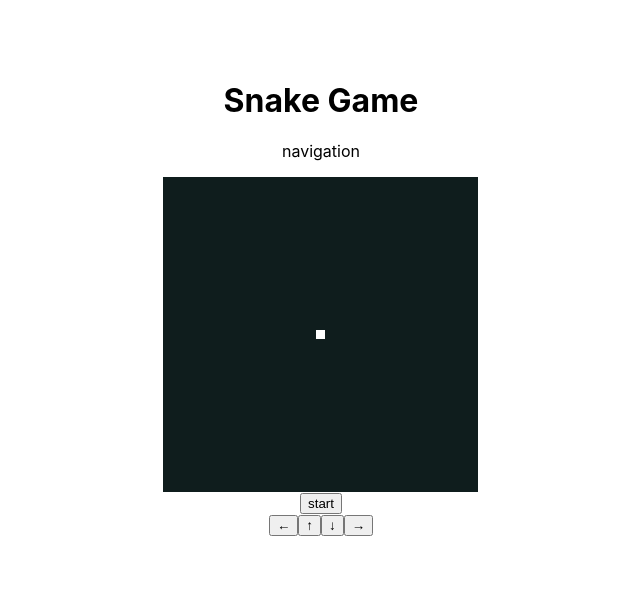
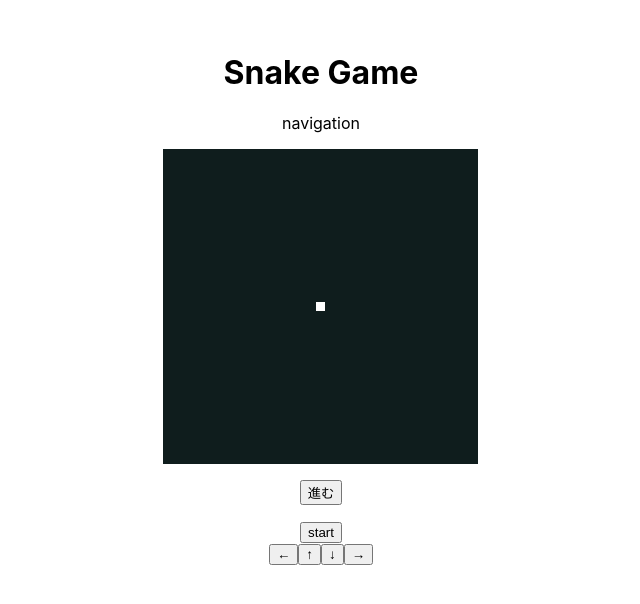
Before and after one commit to yumauma20/reacthooks-snake-game, a React (Create React App) app: page / in a window 1280 px wide. Shown: the part 102-706 px from the top of the page, without its empty margins (319-959 px from the left). Built offline with nearby package versions, Linux system fonts and the light colour scheme.

Commit message:
進むボタンを押した時に上に動くように実装

```diff
--- a/src/App.js
+++ b/src/App.js
@@ -1,13 +1,30 @@
-import React from 'react';
+import React, { useEffect, useState } from 'react';
 import Navigation from './components/Navigation';
 import Field from './components/Field';
 import Button from './components/Button';
 import ManipulationPanel from './components/ManipulationPanel';
 import { initFields } from './utils';
 
-const fields = initFields(35);
+const initialPosition = {x : 17, y : 17};
+const initialValues = initFields(35, initialPosition);
 
 function App() {
+  const [fields, setFields] = useState(initialValues);
+  const [position, setPosition] = useState();
+
+  useEffect(() => {
+    setPosition(initialPosition);
+  },[]);
+
+  const goUp = () => {
+    const { x, y } = position
+    const nextY = Math.max(y-1, 0) /* y-1と0のどちらか大きい方をnextYに代入 */
+    fields[y][x] = ""
+    fields[nextY][x] = 'snake'
+    setPosition({x, y:nextY})
+    setFields(fields)
+  }
+
   return (
     <div className="App">
       <header className="header">
@@ -19,6 +36,9 @@ function App() {
       <main className="main">
         <Field fields={fields}/>
       </main>
+      <div style={{ padding: '16px' }}>
+        <button onClick={goUp}>進む</button>
+      </div>
       <footer className="footer">
         <Button />
         <ManipulationPanel />
--- a/src/utils/index.js
+++ b/src/utils/index.js
@@ -1,10 +1,10 @@
-export const initFields = (fieldSize) => {
+export const initFields = (fieldSize, initialPosition) => {
   const fields = []
   for(let i = 0; i < fieldSize; i++) {
     const cols = new Array(fieldSize).fill('')
     fields.push(cols)
   }
-  fields[17][17] = 'snake';
+  fields[initialPosition.y][initialPosition.x] = 'snake';
 
   return fields
 }
```
